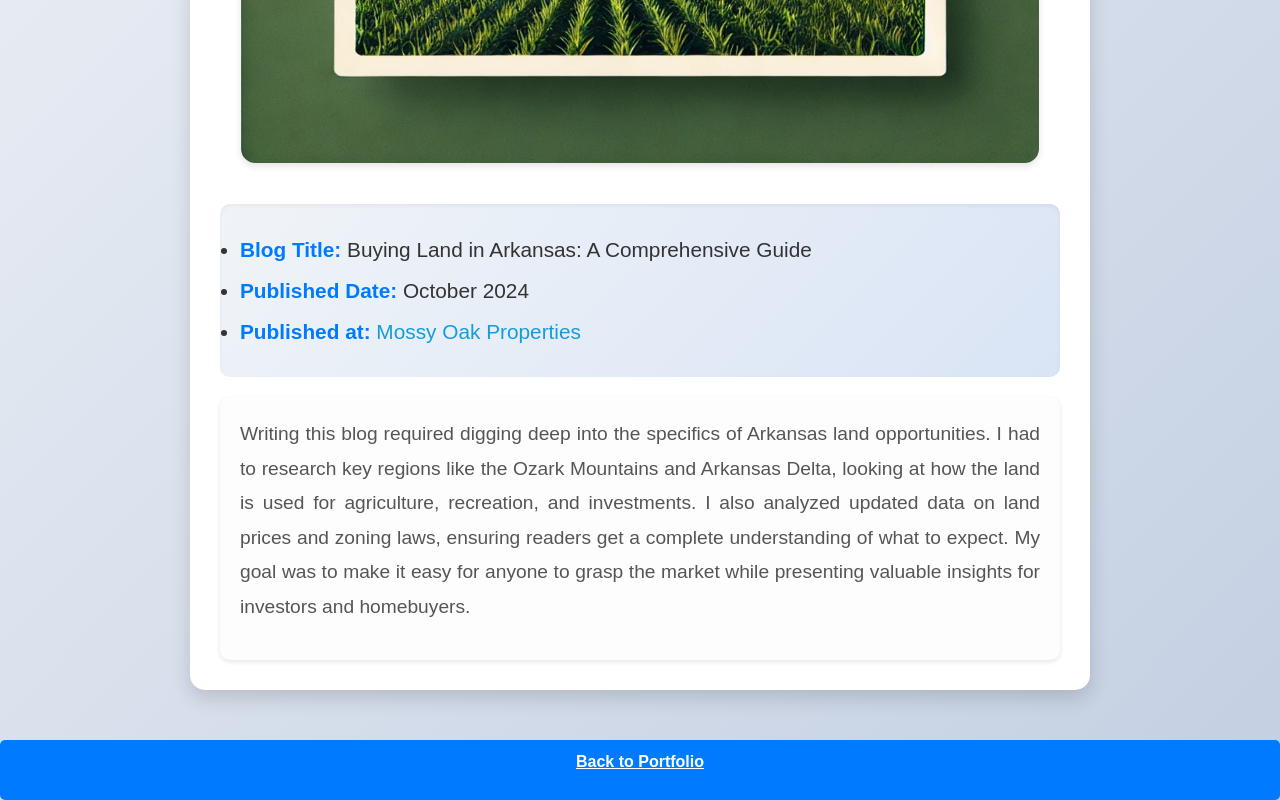
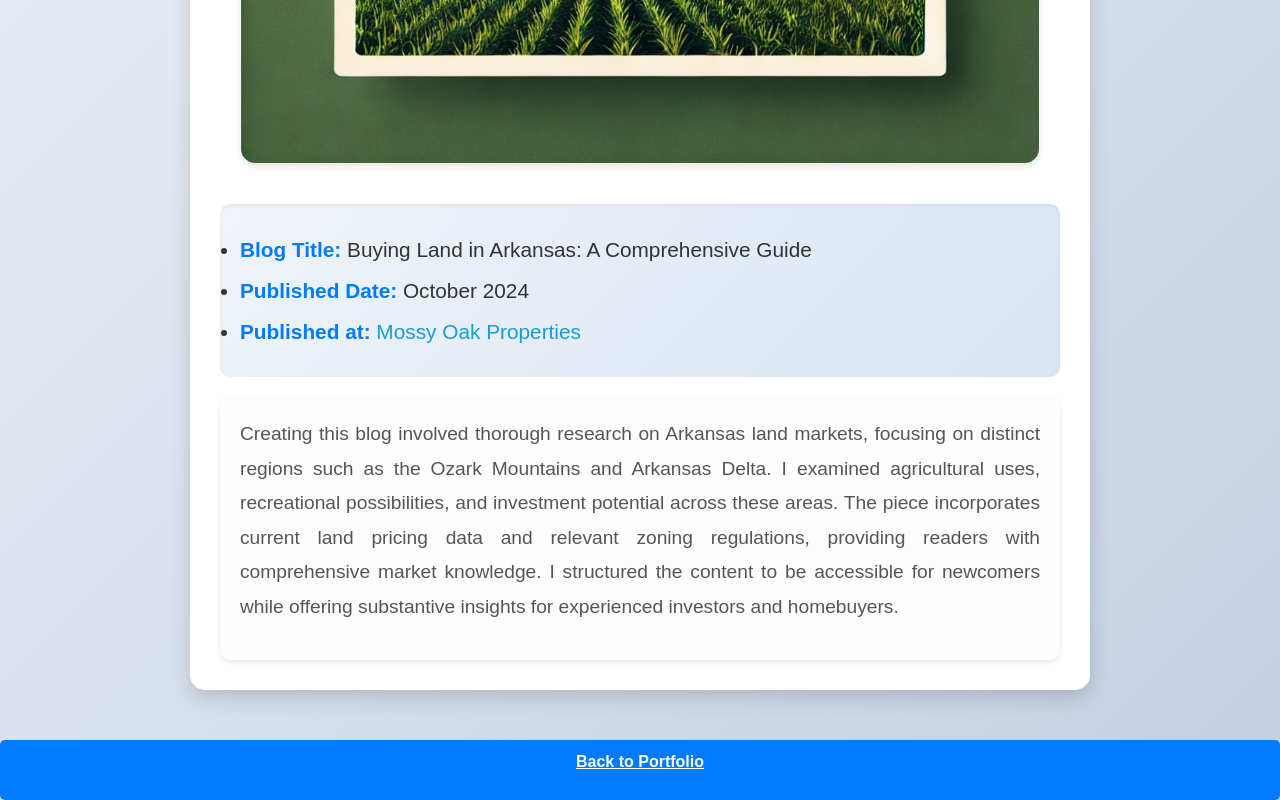
Before and after one commit to hamadakhter/resume, a plain HTML site: page blog1-details.html in a window 1280 px wide. Shown: the part 864-1664 px from the top of the page. Drawn offline with Linux system fonts and the light colour scheme.

Commit message:
Update blog1-details.html

```diff
--- a/blog1-details.html
+++ b/blog1-details.html
@@ -136,8 +136,7 @@
       <li><strong>Published at:</strong> <a href="https://www.mossyoakproperties.com/buying-land-arkansas-guide/" target="_blank">Mossy Oak Properties</a></li>
     </ul>
     <div class="description" data-aos="fade-left">
-      <p>
-        Writing this blog required digging deep into the specifics of Arkansas land opportunities. I had to research key regions like the Ozark Mountains and Arkansas Delta, looking at how the land is used for agriculture, recreation, and investments. I also analyzed updated data on land prices and zoning laws, ensuring readers get a complete understanding of what to expect. My goal was to make it easy for anyone to grasp the market while presenting valuable insights for investors and homebuyers.
+      <p>Creating this blog involved thorough research on Arkansas land markets, focusing on distinct regions such as the Ozark Mountains and Arkansas Delta. I examined agricultural uses, recreational possibilities, and investment potential across these areas. The piece incorporates current land pricing data and relevant zoning regulations, providing readers with comprehensive market knowledge. I structured the content to be accessible for newcomers while offering substantive insights for experienced investors and homebuyers.
       </p>
     </div>
   </div>
```
